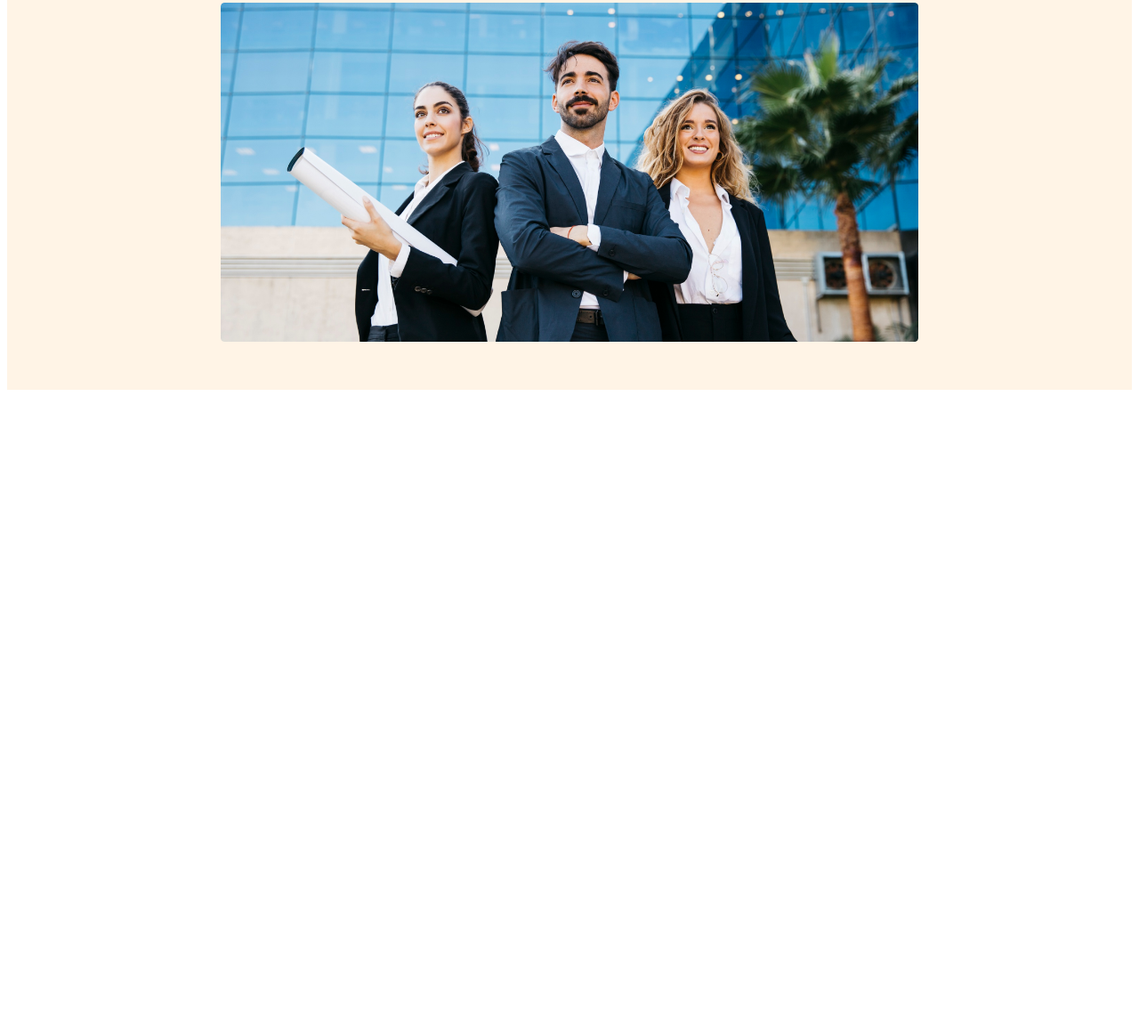
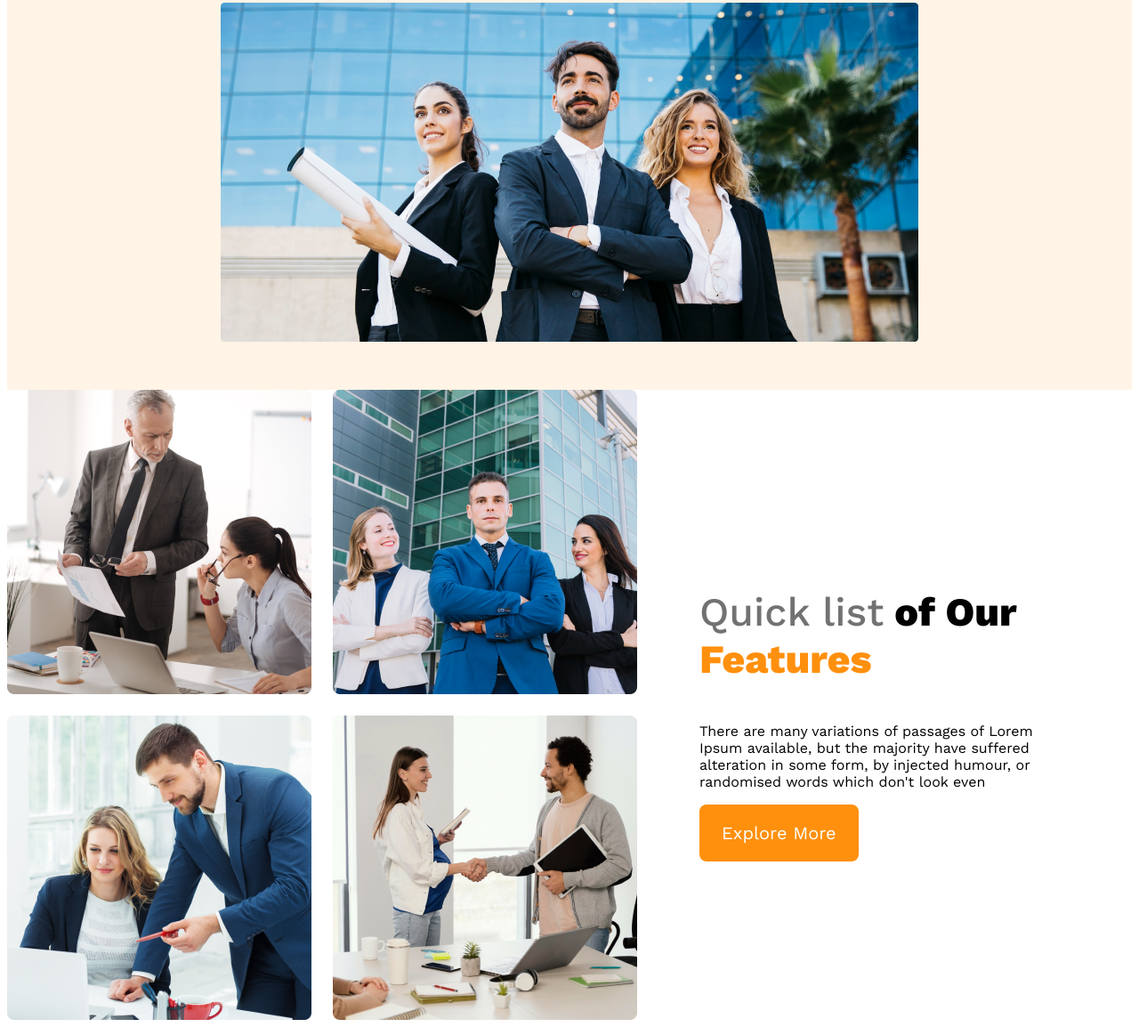
Before and after one commit to arifkhan230/g3-architects-website, a plain HTML site: page index.html in a window 1280 px wide. Shown: the part 558-1712 px from the top of the page at 89% size. Before the commit the page ends 1004 px from the top, so only its background shows below. Drawn offline with nearby package versions, Linux system fonts and the light colour scheme.

Commit message:
addeded features section

```diff
--- a/index.html
+++ b/index.html
@@ -37,6 +37,23 @@
 
     <!-- Main start  -->
     <main>
+        <!-- Teams section start -->
+        <section class="teams-container">
+            <div class="teams-img-container">
+                <img src="images/team1.png" alt="">
+                <img src="images/team2.png" alt="">
+                <img src="images/team3.png" alt="">
+                <img src="images/team4.png" alt="">
+
+            </div>
+            <div class="teams-content">
+                <h3 class="teams-title"><span class="quick-list">Quick list</span> <span class="of-our">of Our</span> <span class="text-features">Features</span></h3>
+                <p class="teams-description">There are many variations of passages of Lorem Ipsum available, but the majority have suffered alteration in some form, by injected humour, or randomised words which don't look even</p>
+                <button class="btn-primary">Explore More</button>
+
+
+            </div>
+        </section>
 
     </main>
     <!-- Main End -->
--- a/styles.css/architect.css
+++ b/styles.css/architect.css
@@ -94,6 +94,39 @@ nav li a {
         flex-direction: column;
         padding: 50px;
     }
+}
+/* main styles */
 
+main{
+    max-width: 1440px;
+    margin: 0 auto;
+}
+/* teams styles */
 
+.teams-container{
+    display: flex;
+    align-items: center;
 }
+.teams-img-container{
+    display: grid;
+    grid-template-columns: repeat(2, 1fr);
+    gap: 1.5rem;
+}
+.teams-content{
+    padding-left: 70px;
+    padding-right: 70px;
+}
+.teams-title{
+    font-size: 2.8rem;
+}
+.teams-title .quick-list{
+    color: #727272;
+    font-weight: 500;
+}
+.teams-title .text-features{
+    color: #FF900E;
+    font-weight: 700;
+}
+.teams-title .of-our{
+    font-weight: 700;
+}
```
